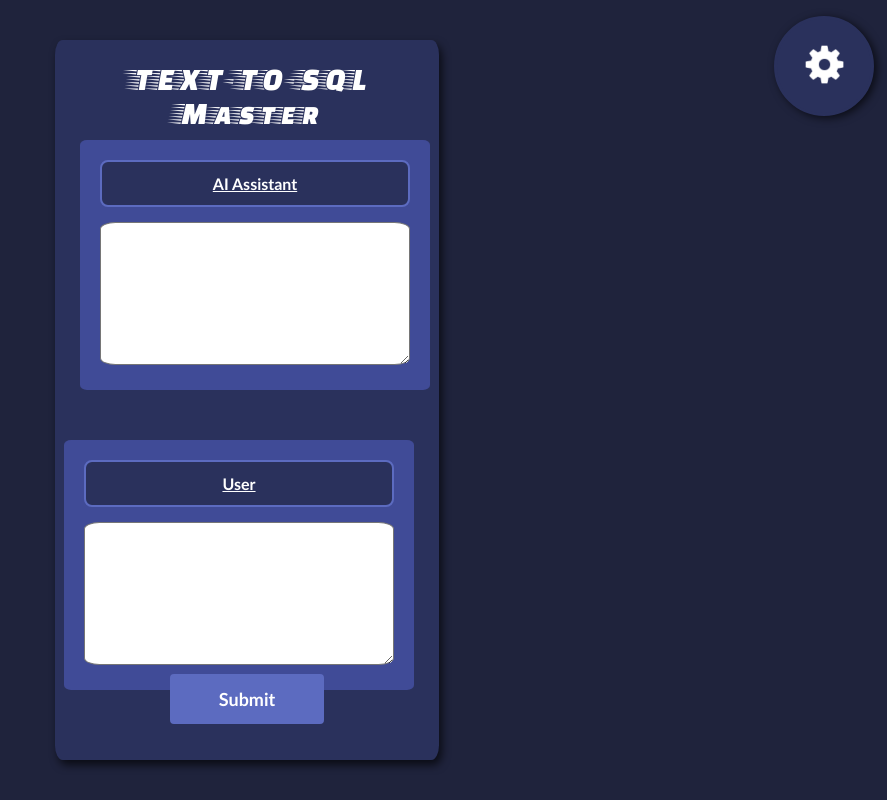
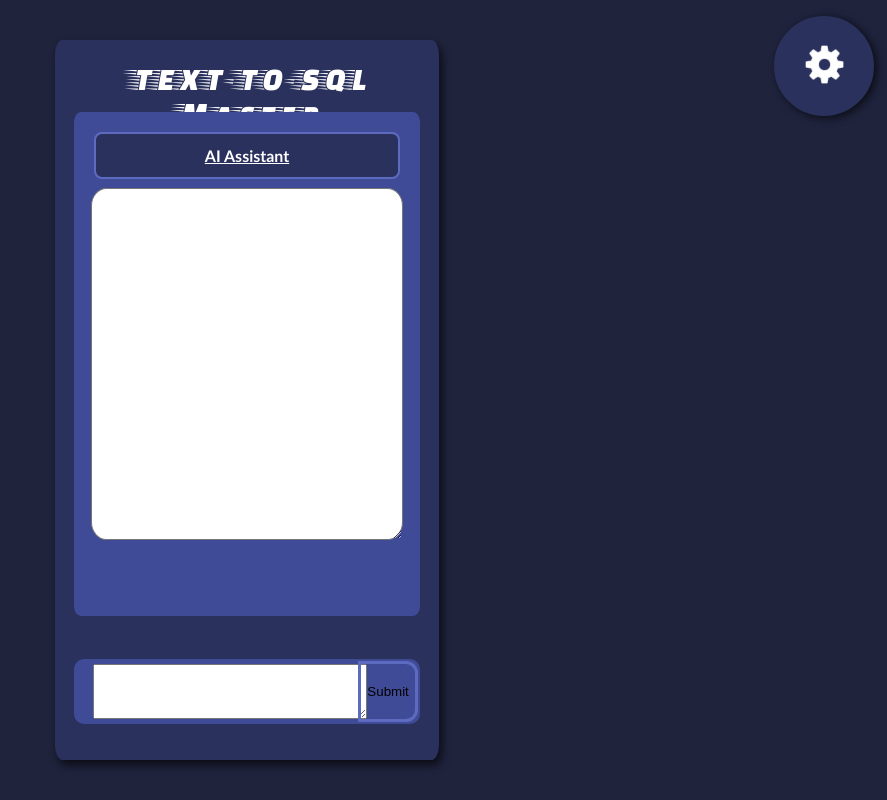
Before and after one commit to LISA-ITMO/Text-To-SQL-API, a FastAPI app: page /UI/main in a window 1280 px wide. Shown: the whole page, without its empty margins (393-1280 px from the left). Run offline with FastAPI, Linux system fonts and the light colour scheme.

Commit message:
UI ver 0.2

```diff
--- a/app/static/styles_main.css
+++ b/app/static/styles_main.css
@@ -21,14 +21,14 @@ body {
     text-align: center;
 }
 
-.container .Question {
+.container .Answer {
     position: absolute;
-    top: 400px;
-    right: 25px;
+    top: 10%;
+    bottom: 20%;
+    right: 5%;
+    left: 5%;
     padding: 20px;
     border-radius: 2%;
-    height: 250px;
-    width: 350px;
     background-color: #404B97;
     font-family: 'Gill Sans', 'Gill Sans MT', Calibri, 'Trebuchet MS', sans-serif;
     font-weight: bold;
@@ -38,20 +38,15 @@ body {
     box-sizing: border-box;
 }
 
-.container .Answer {
+.container .Question {
     position: absolute;
-    top: 100px;
-    left: 25px;
-    padding: 20px;
-    border-radius: 2%;
-    height: 250px;
-    width: 350px;
+    bottom: 5%;
+    right: 5%;
+    left: 5%;
+    height: 65px;
     background-color: #404B97;
-    font-family: 'Gill Sans', 'Gill Sans MT', Calibri, 'Trebuchet MS', sans-serif;
-    font-weight: bold;
-    font-size: large;
-    color: #FFFFFF;
-    text-decoration: underline;
+    border: 2px solid #404B97;
+    border-radius: 10px;
     box-sizing: border-box;
 }
 
@@ -71,27 +66,35 @@ body {
     text-decoration: none;
 }
 
-.rect-input {
-    width: 98%;
-    height: 65%;
+.rect-answer {
+    position: absolute;
+    padding: 12px 15px;
+    font-size: 28px;
+    top: 15%;
+    bottom: 15%;
+    right: 5%;
+    left: 5%;
     border-radius: 5%;
 
 }
 
+.rect-question {
+    position: absolute;
+    font-size: 20px;
+    top: 5%;
+    bottom: 5%;
+    right: 15%;
+    left: 5%;
+}
+
 .btn_question {
     position: absolute;
-    background-color: #5C6BC0;
-    bottom: 5%;
-    left: 30%;
-    right: 30%;
-    height: 50px;
-    text-align: center;
-    color: white;
-    font-family: 'Gill Sans', 'Gill Sans MT', Calibri, 'Trebuchet MS', sans-serif;
-    font-weight: bold;
-    font-size: large;
+    background-color: #5c6bc000;
+    bottom: 0%;
+    top: 0%;
+    right: 0%;
     border: 3px solid #5C6BC0;
-    border-radius: 4px;
+    border-radius: 0% 20% 20% 0%;
 }
 
 .btn_question:hover {
--- a/app/templates/main.html
+++ b/app/templates/main.html
@@ -18,15 +18,13 @@
             <form id="Answer" class="Generation_Form">
                 <div class="Answer">
                 <label for="answer" class="rect-label">AI Assistant</label>
-                <textarea type="answer" id="answer" name="answer" class="rect-input"></textarea>
+                <textarea type="answer" id="answer" name="answer" class="rect-answer"></textarea>
                 </div>
 
                 <div class="Question">
-                <label for="question" class="rect-label">User</label>
-                <textarea type="question" id="question" name="question" class="rect-input" required></textarea>
+                <textarea type="question" id="question" name="question" class="rect-question" required></textarea>
+                <button type="submit" id="btn_question" class="btn_question" onclick="submitFunction(event)">Submit</button>
                 </div>
-
-                <button type="submit" id="btn_question" class="btn_question" onclick="submitFunction(event)">Submit</button>
             </form>
         </div>
 
```
